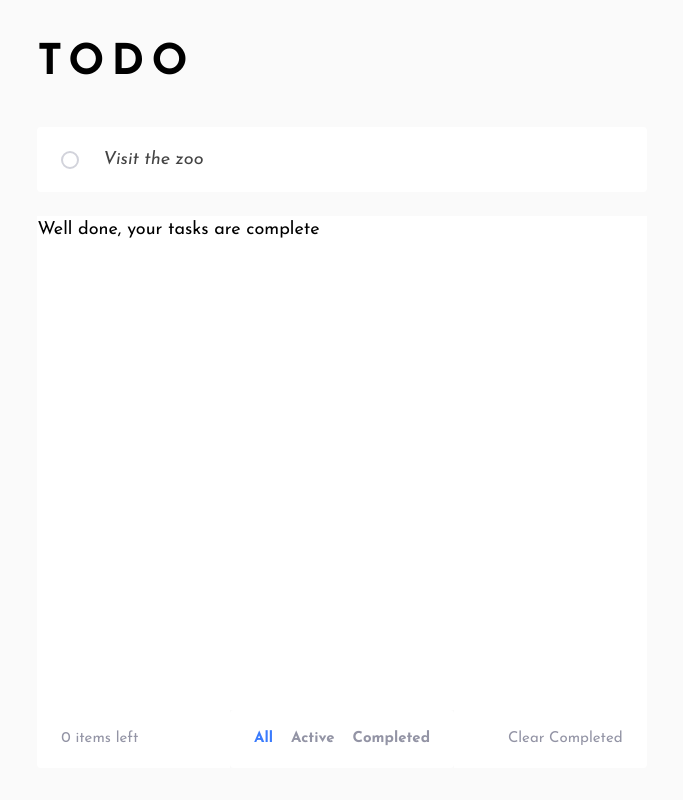
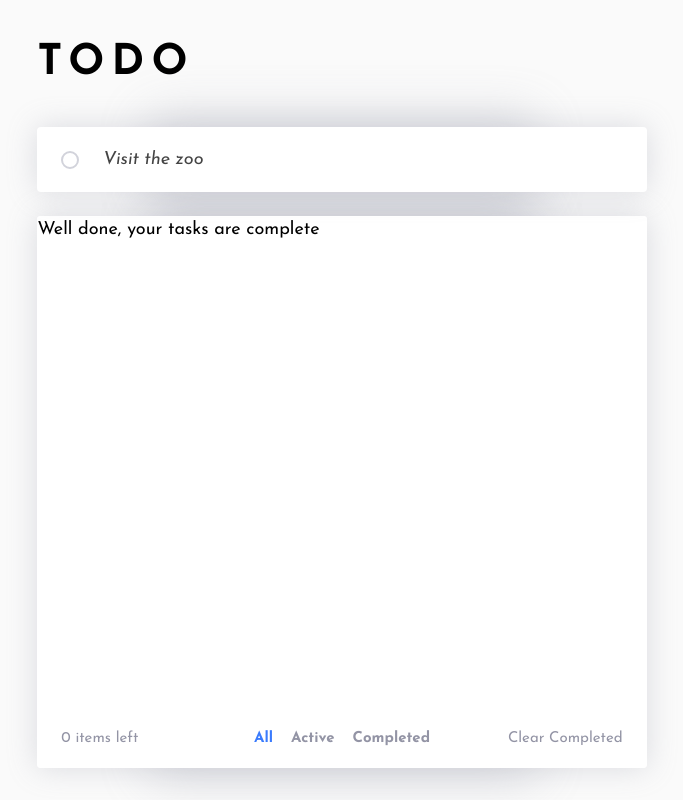
Before and after one commit to AlexKMarshall/todo, a Next.js app: page / in a window 1280 px wide. Shown: the whole page, without its empty margins (298-981 px from the left). Built offline with nearby package versions, Linux system fonts and the light colour scheme.

Commit message:
add shadows to the app sections

```diff
--- a/styles/global.css
+++ b/styles/global.css
@@ -20,6 +20,7 @@
     hsl(192, 100%, 67%),
     hsl(280, 87%, 65%)
   );
+  --muted-color-hsl: 236, 9%, 61%;
   --primary-blue: hsl(220, 98%, 61%);
   --very-light-gray: hsl(0, 0%, 98%);
   --light-grayish-blue: hsl(233, 11%, 84%);
--- a/styles/todo.module.scss
+++ b/styles/todo.module.scss
@@ -87,8 +87,23 @@
   padding: var(--s0) var(--s1);
   border-radius: var(--border-radius);
 
+  box-shadow: 0 0 30px 0px hsla(var(--muted-color-hsl), 30%);
+
+  position: relative;
+  &::before {
+    content: '';
+    position: absolute;
+    top: 0;
+    right: 20%;
+    bottom: 0;
+    left: 20%;
+    box-shadow: 0 0 50px 10px hsla(var(--muted-color-hsl), 30%);
+    z-index: -1;
+  }
+
   &:focus-within {
-    box-shadow: 0 0 4px var(--muted-text-color);
+    box-shadow: 0 0 30px 0px hsla(var(--muted-color-hsl), 30%),
+      0 0 4px var(--muted-text-color);
   }
 }
 
@@ -318,8 +333,26 @@ $btnColor: hsl(236, 9%, 61%);
   justify-content: center;
   font-weight: 700;
 
+  box-shadow: 0 0 30px 0px hsla(var(--muted-color-hsl), 30%);
+
+  position: relative;
+  &::before {
+    content: '';
+    position: absolute;
+    top: 0;
+    right: 20%;
+    bottom: 0;
+    left: 20%;
+    box-shadow: 0 0 50px 10px hsla(var(--muted-color-hsl), 30%);
+    z-index: -1;
+  }
+
   @media (min-width: 800px) {
     margin-top: 0;
+    box-shadow: none;
+    &::before {
+      content: none;
+    }
   }
 }
 
@@ -353,5 +386,23 @@ $btnColor: hsl(236, 9%, 61%);
 }
 
 .backgroundShadow {
-  grid-area: list;
+  grid-row: 2 / 4;
+  grid-column: 1 / -1;
+  border-radius: var(--border-radius);
+
+  box-shadow: 0 0 30px 0px hsla(var(--muted-color-hsl), 30%);
+  z-index: -1;
+
+  position: relative;
+  &::before {
+    content: '';
+    position: absolute;
+    border-radius: var(--border-radius);
+    top: 0;
+    right: 20%;
+    bottom: 0;
+    left: 20%;
+    box-shadow: 0 0 50px 10px hsla(var(--muted-color-hsl), 30%);
+    z-index: -1;
+  }
 }
```
Also changed, not shown: 1 other file (tests, documents, lock files or other folders).
